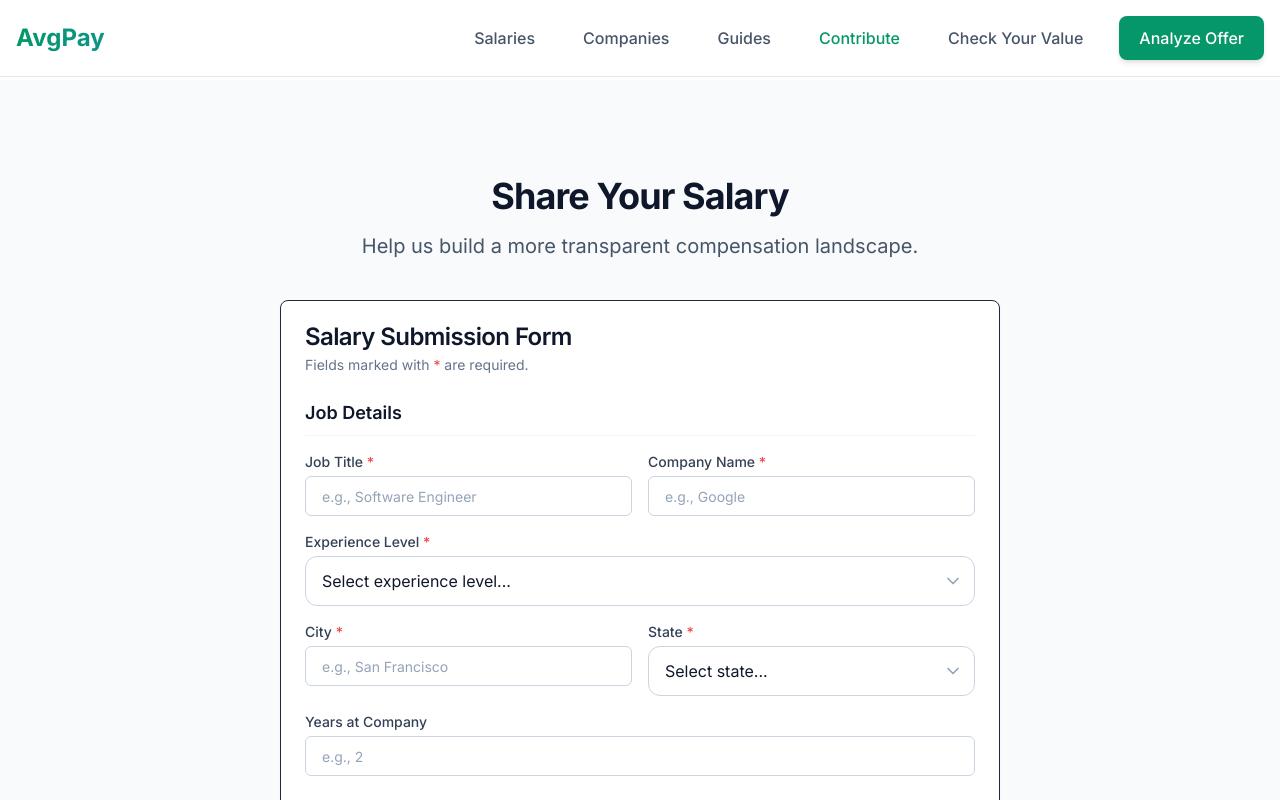
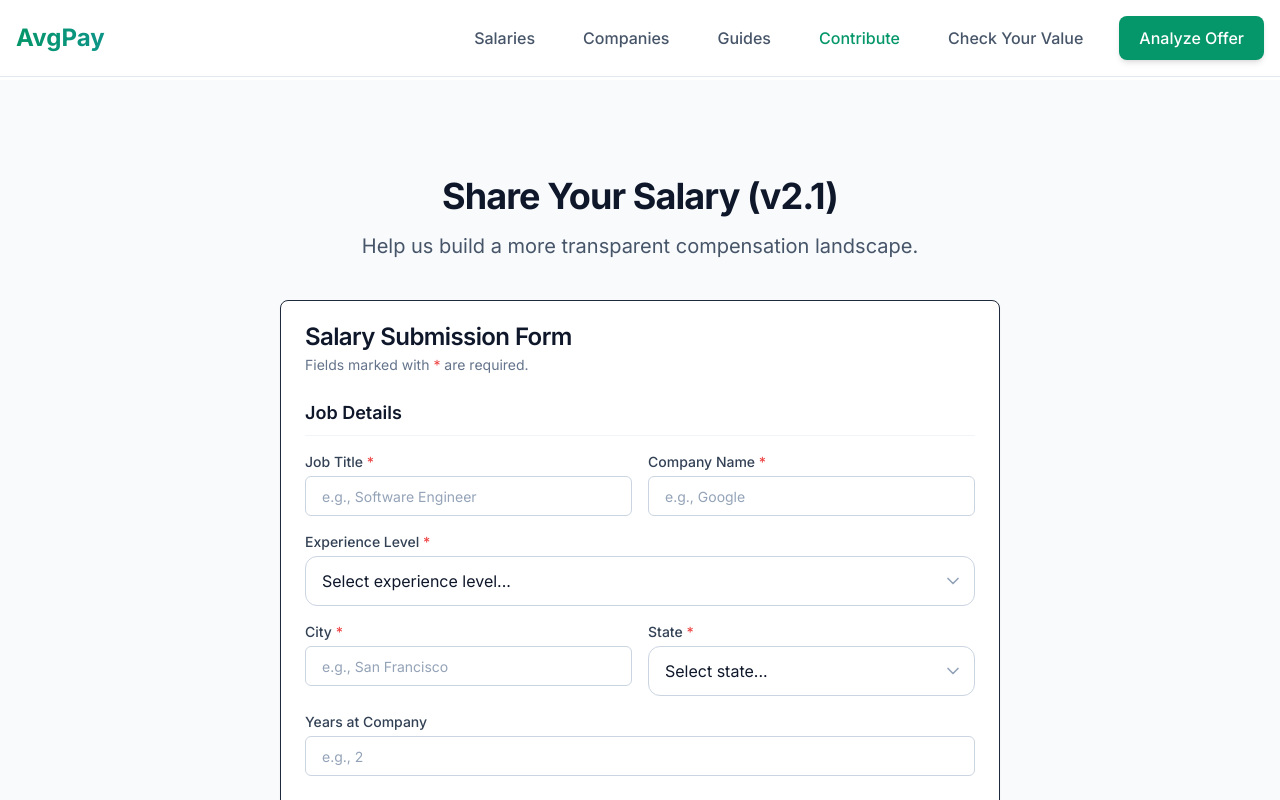
Before and after one commit to wesslabgroup-creator/avgpay-rebuild, a Next.js app: page /submit in a window 1280 px wide. Shown: the top 800 px of the page. Built offline with nearby package versions, Linux system fonts and the light colour scheme.

Commit message:
deploy: Add version marker to submit form

```diff
--- a/src/app/submit/page.tsx
+++ b/src/app/submit/page.tsx
@@ -192,7 +192,7 @@
     <main className="min-h-screen bg-slate-50 pt-24 pb-12">
       <div className="max-w-3xl mx-auto px-6">
         <div className="text-center space-y-4 mb-10">
-          <h1 className="text-4xl font-bold tracking-tight text-slate-900">Share Your Salary</h1>
+          <h1 className="text-4xl font-bold tracking-tight text-slate-900">Share Your Salary (v2.1)</h1>
           <p className="text-xl text-slate-600 max-w-2xl mx-auto">
             Help us build a more transparent compensation landscape.
           </p>
```
